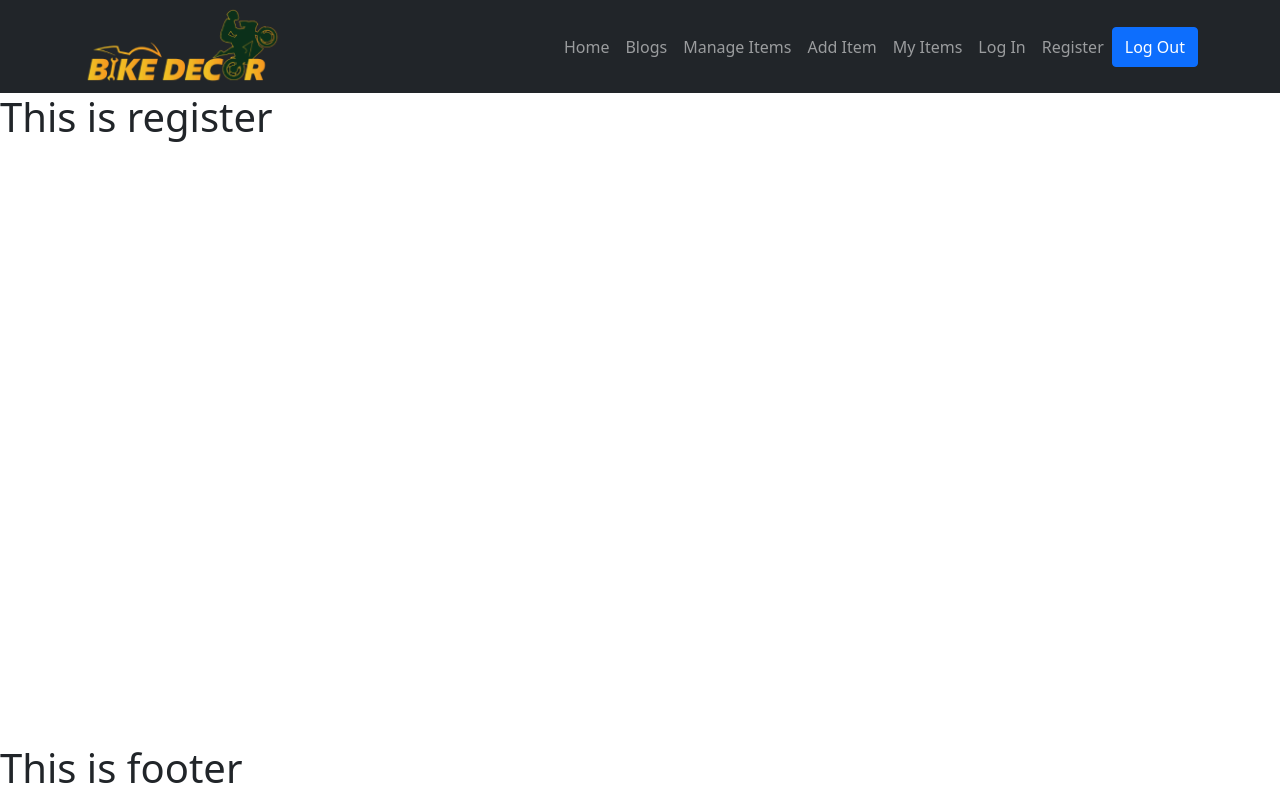
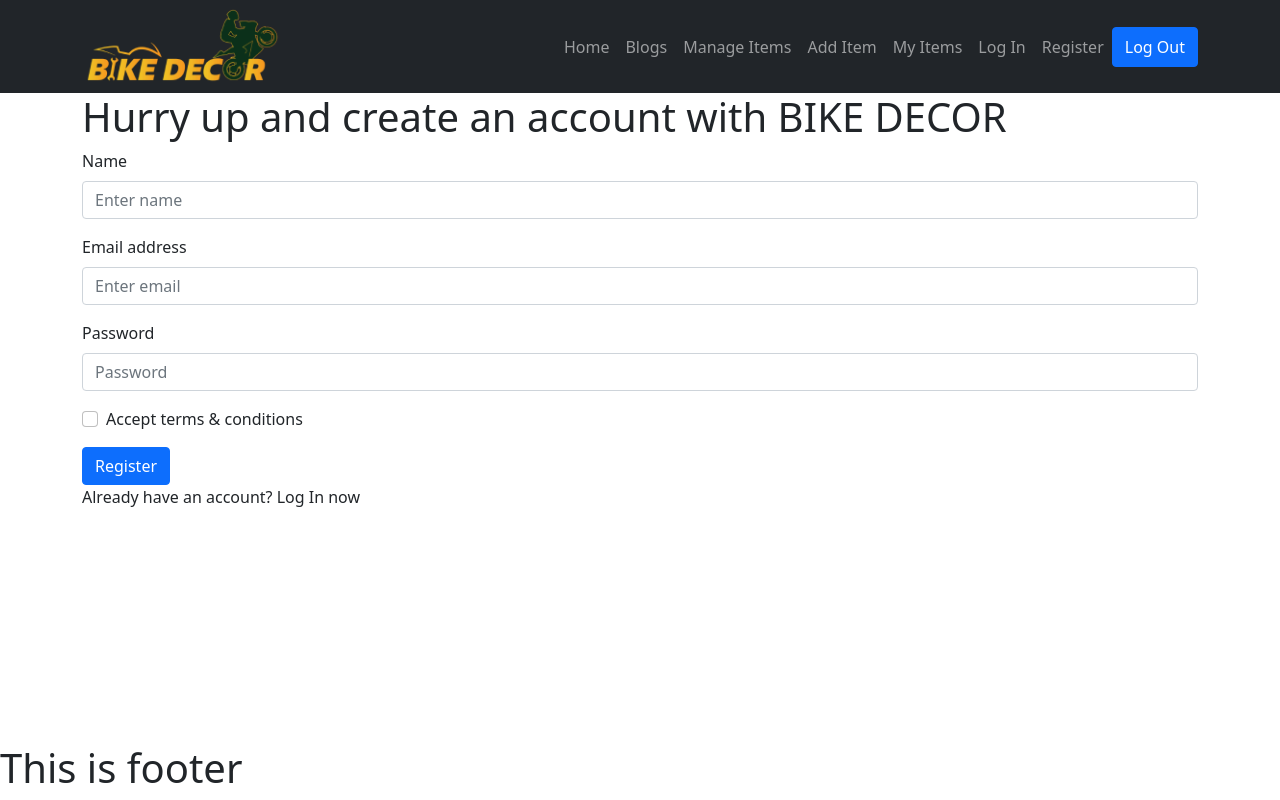
Before and after one commit to muhammad-jiku/jikmunn-bike-inventory-client-side, a React (Create React App) app: page /register in a window 1280 px wide. Built offline with nearby package versions, Linux system fonts and the light colour scheme.

Commit message:
register page added

```diff
--- a/src/Pages/Authentication/Register/Register.js
+++ b/src/Pages/Authentication/Register/Register.js
@@ -1,10 +1,35 @@
 import React from 'react';
+import { Button, Container, Form } from 'react-bootstrap';
 
 const Register = () => {
   return (
-    <div>
-      <h1>This is register</h1>
-    </div>
+    <Container>
+      <h1>Hurry up and create an account with BIKE DECOR</h1>
+      <Form>
+        <Form.Group className="mb-3" controlId="formBasicEmail">
+          <Form.Label>Name</Form.Label>
+          <Form.Control type="text" placeholder="Enter name" required />
+        </Form.Group>
+
+        <Form.Group className="mb-3" controlId="formBasicEmail">
+          <Form.Label>Email address</Form.Label>
+          <Form.Control type="email" placeholder="Enter email" required />
+        </Form.Group>
+
+        <Form.Group className="mb-3" controlId="formBasicPassword">
+          <Form.Label>Password</Form.Label>
+          <Form.Control type="password" placeholder="Password" required />
+        </Form.Group>
+        <Form.Group className="mb-3" controlId="formBasicCheckbox">
+          <Form.Check type="checkbox" label="Accept terms & conditions" />
+        </Form.Group>
+        <Button type="submit">Register</Button>
+      </Form>
+      <p className="toggleSection">
+        Already have an account?
+        <span> Log In now</span>
+      </p>
+    </Container>
   );
 };
 
```
